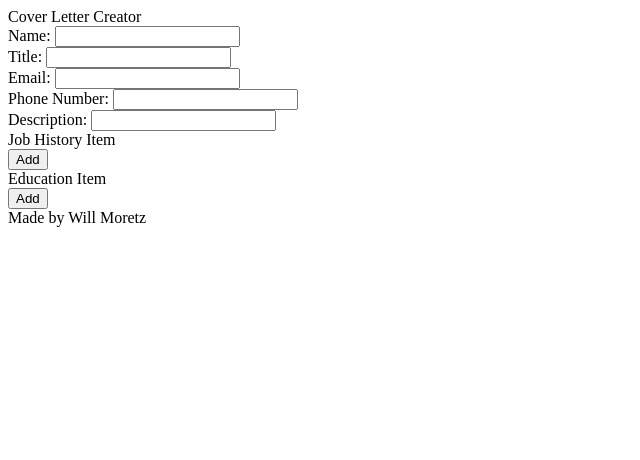
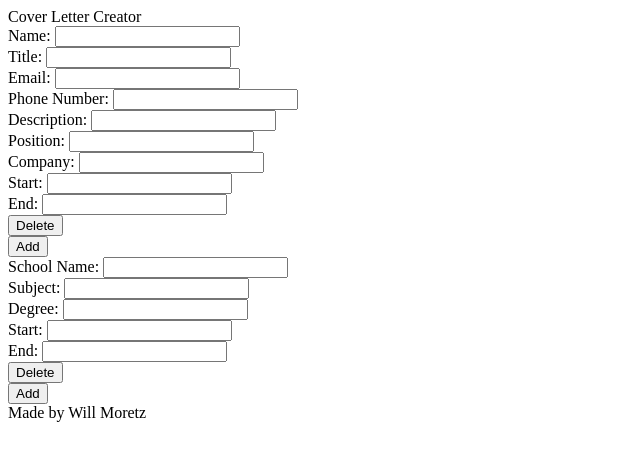
Before and after one commit to WillMoretz/cv-creator, a React (Create React App) app: page / in a window 1280 px wide. Shown: the top 460 px of the page, without its empty margins (0-640 px from the left). Built offline with nearby package versions, Linux system fonts and the light colour scheme.

Commit message:
created job history and education forms

```diff
--- a/src/components/EducationItem.js
+++ b/src/components/EducationItem.js
@@ -2,6 +2,38 @@ import { Component } from "react";
 
 export default class EducationItem extends Component {
   render() {
-    return <div>Education Item</div>;
+    return (
+      <form>
+        <div className="form-row">
+          <label htmlFor="school-name">School Name: </label>
+          <input type="text" name="school-name" id="school-name" />
+        </div>
+        <div className="form-row">
+          <label htmlFor="subject">Subject: </label>
+          <input type="text" name="subject" id="subject" />
+        </div>
+        <div className="form-row">
+          <label htmlFor="degree">Degree: </label>
+          <input type="text" name="degree" id="degree" />
+        </div>
+        <div className="form-row">
+          <label htmlFor="education-start-date">Start: </label>
+          <input
+            type="text"
+            name="education-start-date"
+            id="education-start-date"
+          />
+        </div>
+        <div className="form-row">
+          <label htmlFor="education-end-date">End: </label>
+          <input
+            type="text"
+            name="education-end-date"
+            id="education-end-date"
+          />
+        </div>
+        <button type="button">Delete</button>
+      </form>
+    );
   }
 }
--- a/src/components/JobHistoryItem.js
+++ b/src/components/JobHistoryItem.js
@@ -2,6 +2,26 @@ import { Component } from "react";
 
 export default class JobHistoryItem extends Component {
   render() {
-    return <div>Job History Item</div>;
+    return (
+      <form>
+        <div className="form-row">
+          <label htmlFor="position">Position: </label>
+          <input type="text" name="position" id="position" />
+        </div>
+        <div className="form-row">
+          <label htmlFor="company">Company: </label>
+          <input type="text" name="company" id="company" />
+        </div>
+        <div className="form-row">
+          <label htmlFor="job-start-date">Start: </label>
+          <input type="text" name="job-start-date" id="job-start-date" />
+        </div>
+        <div className="form-row">
+          <label htmlFor="job-end-date">End: </label>
+          <input type="text" name="job-end-date" id="job-end-date" />
+        </div>
+        <button type="button">Delete</button>
+      </form>
+    );
   }
 }
```
